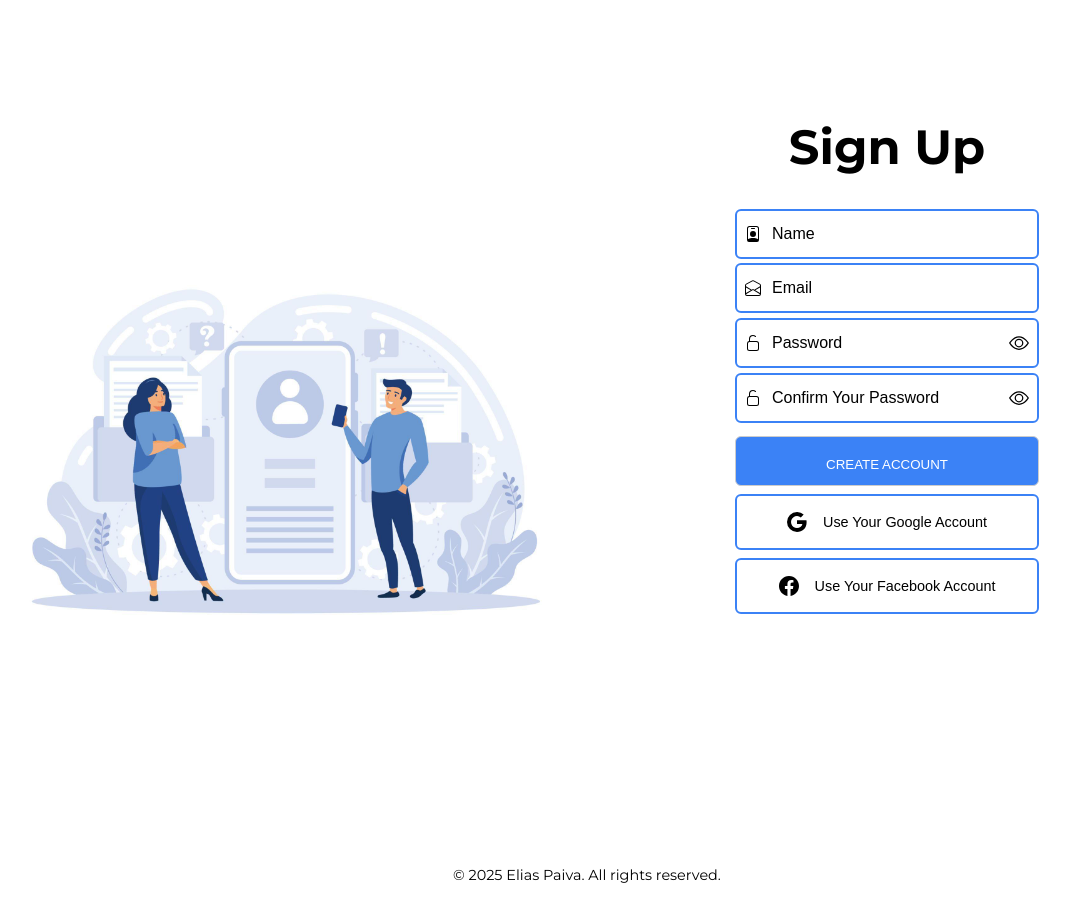
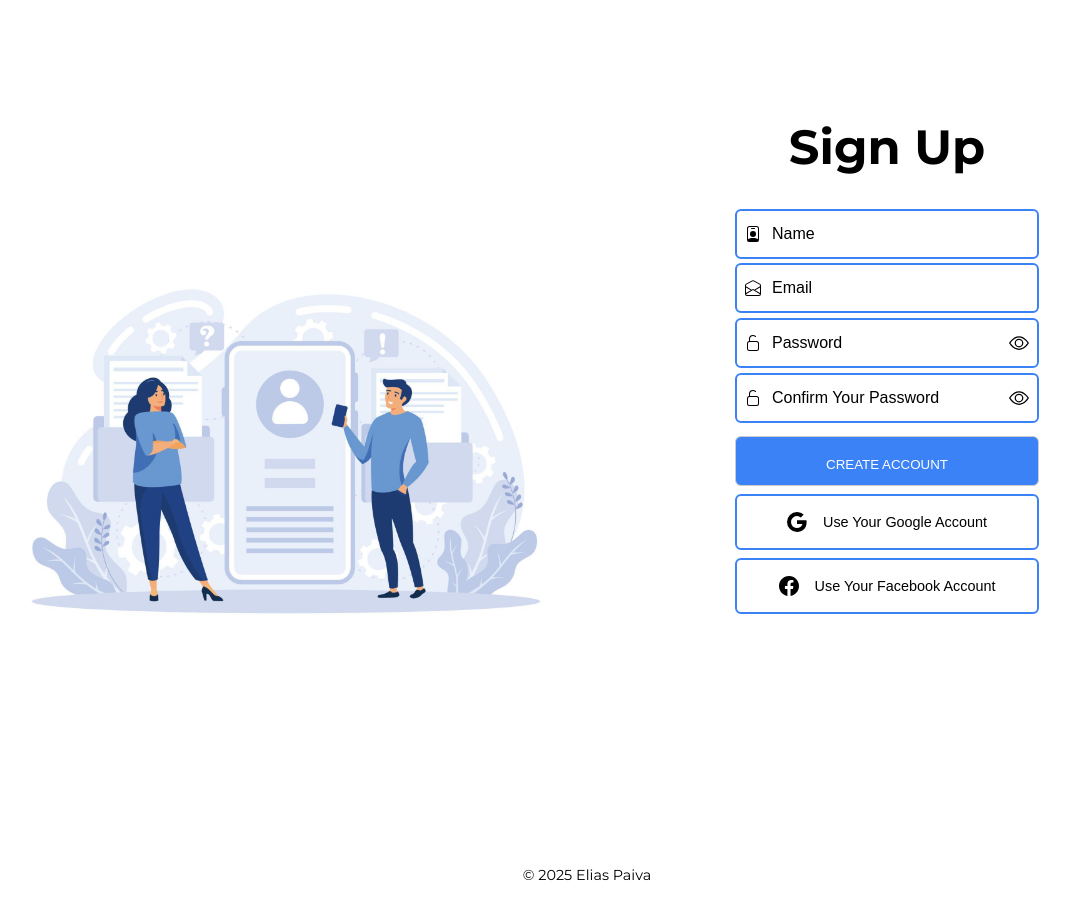
Before and after one commit to elias-paivaSA/tracker, a website: page src/signup.html in a window 1280 px wide. Shown: the whole page, without its empty margins (53-1123 px from the left). Drawn offline with nearby package versions, Linux system fonts and the light colour scheme.

Commit message:
updated the footer message

```diff
--- a/src/signup.html
+++ b/src/signup.html
@@ -85,7 +85,7 @@
       </main>
     </div>
   </div>
-  <footer>&copy; 2025 Elias Paiva. All rights reserved.</footer>
+  <footer>&copy; 2025 Elias Paiva</footer>
   <script src="/script/signup.js"></script>
 </body>
 
```
